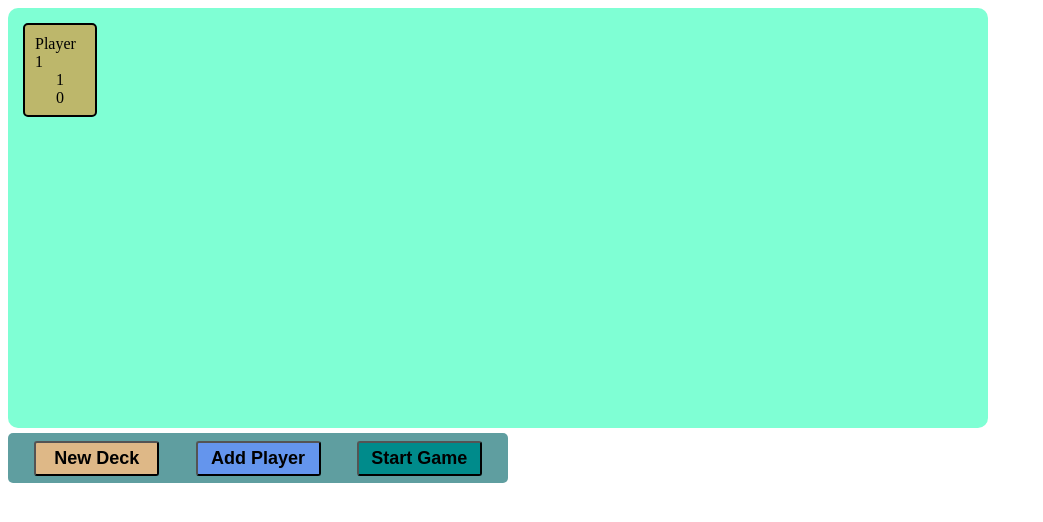
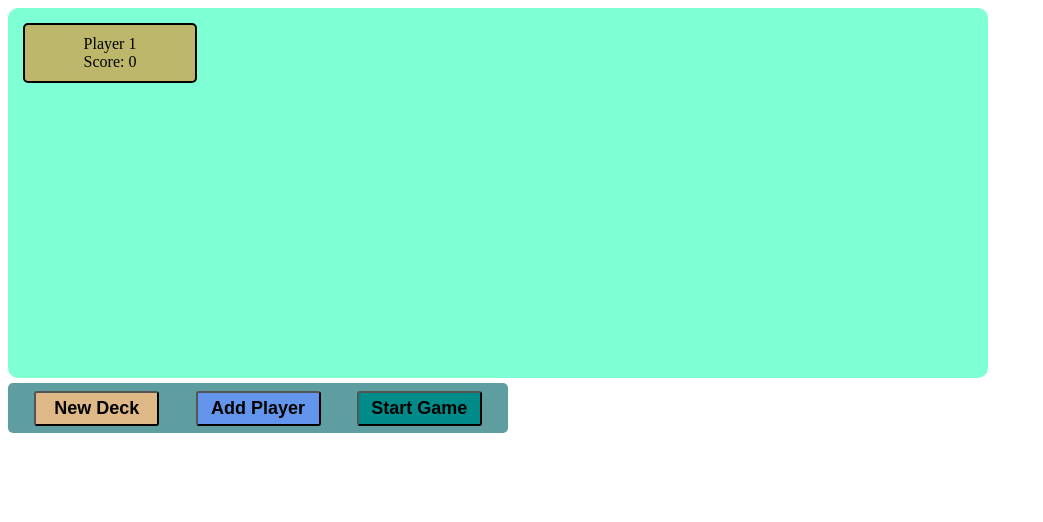
Before and after one commit to jjss886/Game-Portfolio, a React app in the folder Blackjack/: page / in a window 1280 px wide. Both pictures are taken after a click on the button "Add Player". Shown: the whole page, without its empty margins (0-1043 px from the left). Built offline with nearby package versions, Linux system fonts and the light colour scheme.

```diff
--- a/Blackjack/src/ast/style.css
+++ b/Blackjack/src/ast/style.css
@@ -2,7 +2,6 @@
 .tableFullDiv {
   background-color: aquamarine;
   border-radius: 10px;
-  height: 50vh;
   width: 75vw;
   min-height: 350px;
   min-width: 500px;
@@ -17,6 +16,7 @@
 
 .playerSecDiv {
   display: flex;
+  flex-wrap: wrap;
 }
 
 /* -------------------- BTN SET UP ELEMENT -------------------- */
@@ -72,8 +72,7 @@
 
 /* -------------------- PLAYER ELEMENT -------------------- */
 .playerDiv {
-  height: 70px;
-  width: 50px;
+  width: 150px;
   background-color: darkkhaki;
   border-radius: 5px;
   display: flex;
--- a/Blackjack/src/components/Player.js
+++ b/Blackjack/src/components/Player.js
@@ -4,8 +4,7 @@
 const Player = ({ player }) => (
   <div className="playerDiv">
     <span>{player.Name}</span>
-    <span>{player.ID}</span>
-    <span>{player.Points}</span>
+    <span>Score: {player.Points}</span>
     {player.Hand.length
       ? player.Hand.map((card, idx) => <Card key={idx} card={card} />)
       : null}
--- a/Blackjack/src/components/Table.js
+++ b/Blackjack/src/components/Table.js
@@ -1,6 +1,6 @@
 import React, { Component } from "react";
 import { connect } from "react-redux";
-import { setNewDeck, addPlayer } from "../store";
+import { setNewDeck, addPlayer, setGame } from "../store";
 import Card from "./Card";
 import Player from "./Player";
 
@@ -14,11 +14,13 @@
   };
 
   startGame = () => {
-    console.log("GAME!");
+    this.props.setGame();
+    // console.log("GAME -", this.props.liveGame);
   };
 
   render() {
-    const { deck, players } = this.props;
+    const { deck, players, liveGame } = this.props;
+    console.log("render -", liveGame);
 
     return (
       <div className="totalFullDiv">
@@ -73,14 +75,16 @@
 const mapState = state => {
   return {
     deck: state.deck,
-    players: state.players
+    players: state.players,
+    liveGame: state.liveGame
   };
 };
 
 const mapDispatch = dispatch => {
   return {
     setNewDeck: () => dispatch(setNewDeck()),
-    addPlayer: () => dispatch(addPlayer())
+    addPlayer: () => dispatch(addPlayer()),
+    setGame: () => dispatch(setGame())
   };
 };
 
--- a/Blackjack/src/store/index.js
+++ b/Blackjack/src/store/index.js
@@ -8,12 +8,15 @@
 const initialState = {
   deck: [],
   players: [],
-  livePlayer: {}
+  livePlayer: {},
+  liveGame: false
 };
 
 // ACTION TYPES
 const SET_DECK = "SET_DECK";
 const ADD_PLAYER = "ADD_PLAYER";
+const SET_PLAYER = "SET_PLAYER";
+const SET_GAME = "SET_GAME";
 
 // ACTION CREATORS
 const setDeck = deck => {
@@ -27,6 +30,12 @@
   return {
     type: ADD_PLAYER,
     player
+  };
+};
+
+export const setGame = () => {
+  return {
+    type: SET_GAME
   };
 };
 
@@ -67,6 +76,8 @@
       return { ...state, deck: action.deck };
     case ADD_PLAYER:
       return { ...state, players: [...state.players, action.player] };
+    case SET_GAME:
+      return { ...state, liveGame: !state.liveGame };
     default:
       return state;
   }
```
Also changed, not shown: Blackjack/src/components/ButtonSetUp.js (added).
